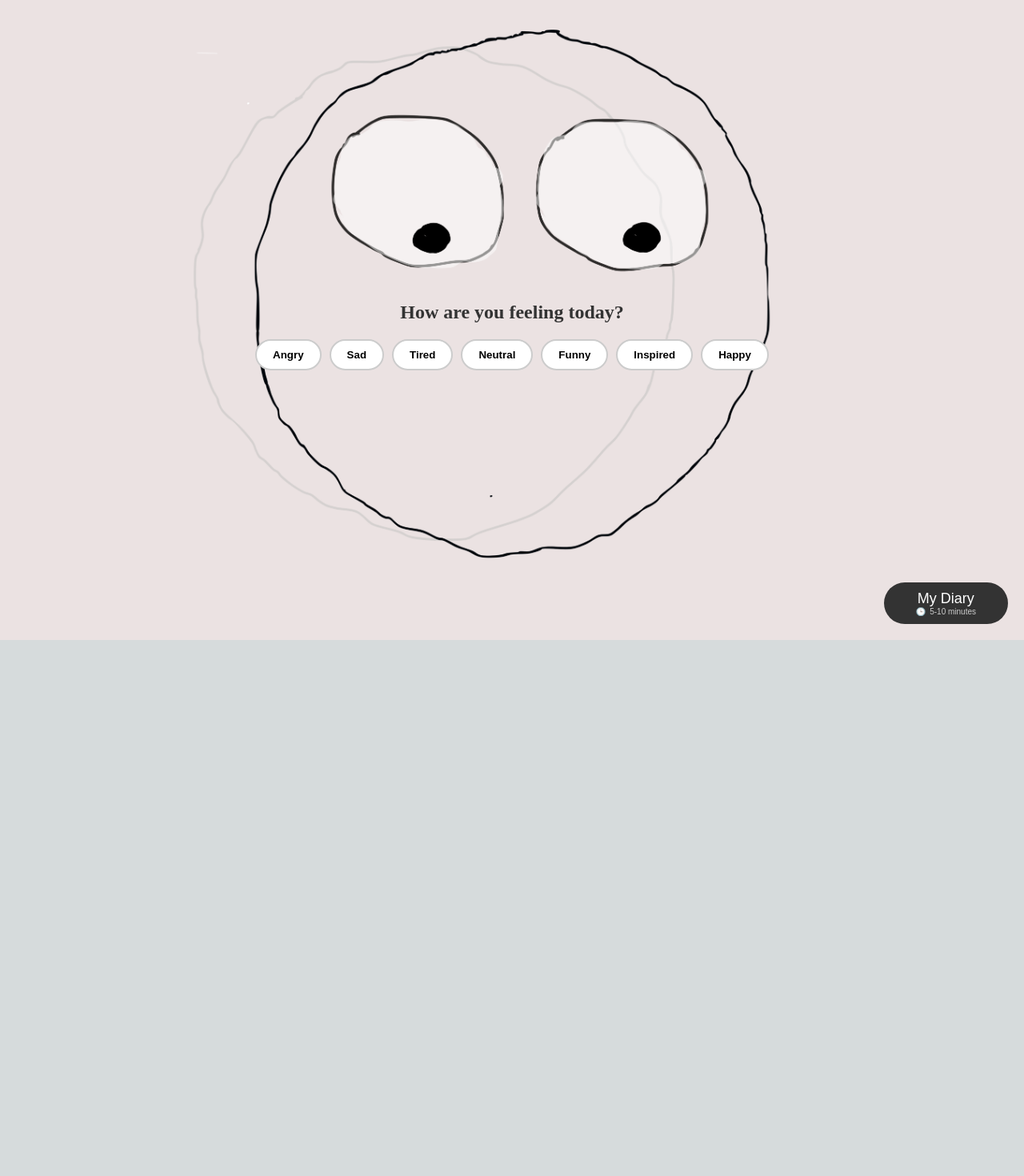
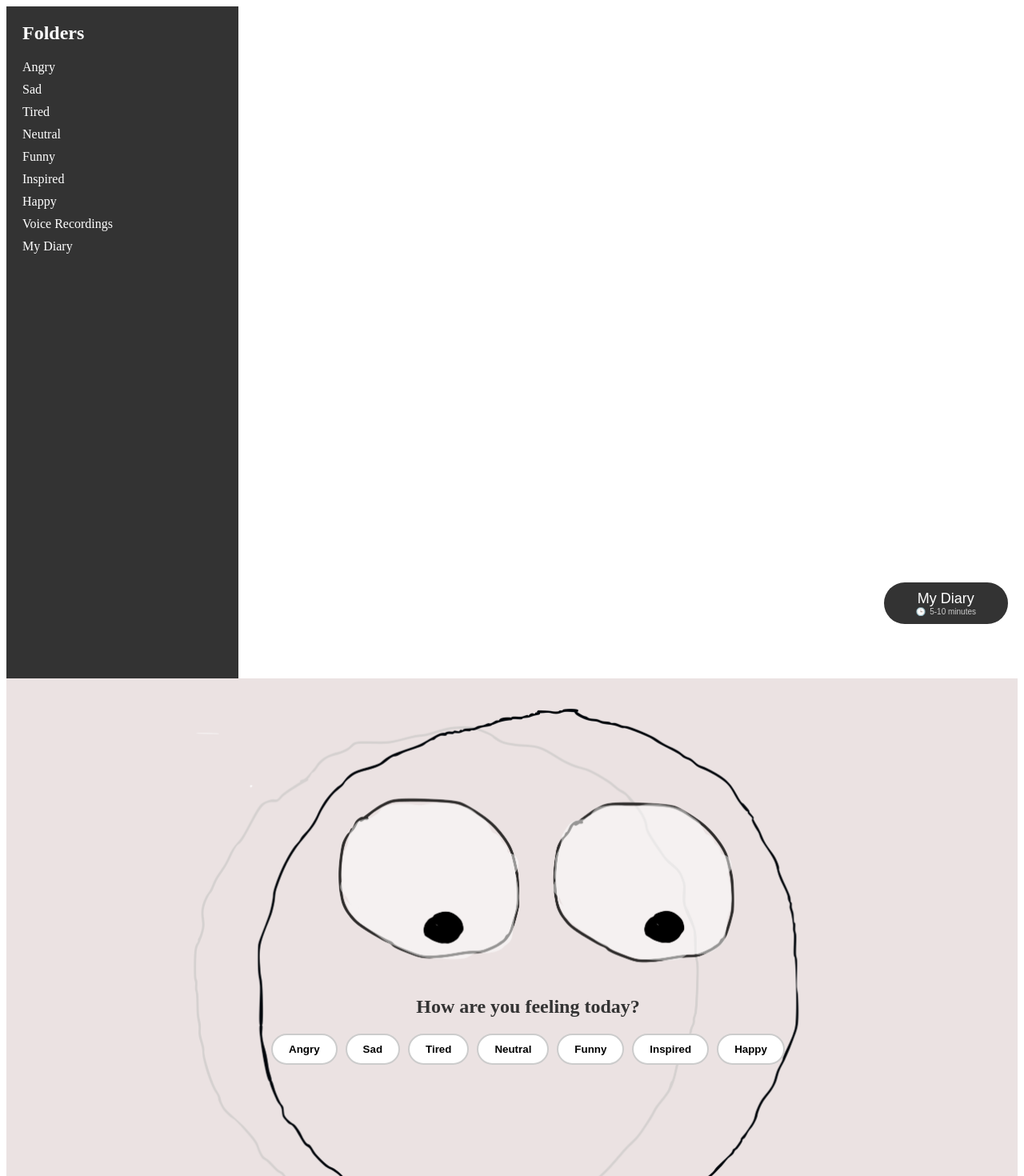
Before and after one commit to ChelsyMutua/Pensa, a Next.js app: page / in a window 1280 px wide. Shown: the top 1470 px of the page at 80% size. Before the commit the page ends 800 px from the top, so only its background shows below. Built offline with nearby package versions, Linux system fonts and the light colour scheme.

Commit message:
try to fix home screen

```diff
--- a/package.json
+++ b/package.json
@@ -9,9 +9,10 @@
     "lint": "next lint"
   },
   "dependencies": {
+    "antd": "^5.19.4",
+    "next": "14.2.5",
     "react": "^18",
-    "react-dom": "^18",
-    "next": "14.2.5"
+    "react-dom": "^18"
   },
   "devDependencies": {
     "eslint": "^8",
--- /dev/null
+++ b/src/app/components/MainContent.module.css
@@ -0,0 +1,23 @@
+/* src/app/components/MainContent.module.css */
+.mainContent {
+  flex: 1;
+  background-image: url('/splashbg.png');
+  background-size: cover;
+  background-position: center;
+  padding: 20px;
+  display: flex;
+  justify-content: center;
+  align-items: center;
+}
+
+.textArea {
+  width: 100%;
+  height: 80vh;
+  padding: 20px;
+  border: none;
+  border-radius: 8px;
+  box-shadow: 0 0 10px rgba(0, 0, 0, 0.1);
+  font-size: 16px;
+  resize: none;
+  outline: none;
+}
--- /dev/null
+++ b/src/app/components/Sidebar.js
@@ -0,0 +1,22 @@
+// src/app/components/Sidebar.js
+"use client";
+import styles from './sidebar.module.css';
+
+export default function Sidebar() {
+  return (
+    <div className={styles.sidebar}>
+      <h2>Folders</h2>
+      <ul>
+        <li>Angry</li>
+        <li>Sad</li>
+        <li>Tired</li>
+        <li>Neutral</li>
+        <li>Funny</li>
+        <li>Inspired</li>
+        <li>Happy</li>
+        <li>Voice Recordings</li>
+        <li>My Diary</li>
+      </ul>
+    </div>
+  );
+}
--- /dev/null
+++ b/src/app/components/SplashScreen.js
@@ -0,0 +1,10 @@
+// src/app/components/SplashScreen.js
+"use client";
+import styles from './SplashScreen.module.css';
+
+export default function SplashScreen() {
+  return (
+    <div className={styles.splashContainer}>
+    </div>
+  );
+}
--- /dev/null
+++ b/src/app/components/SplashScreen.module.css
@@ -0,0 +1,13 @@
+/* src/app/components/SplashScreen.module.css */
+.splashContainer {
+    height: 100vh;
+    width: 100vw;
+    display: flex;
+    justify-content: center;
+    align-items: center;
+    background-image: url('/splashbg.png');
+    background-size: cover;
+    background-position: center;
+    color: white;
+    font-size: 24px;
+  }
--- /dev/null
+++ b/src/app/components/sidebar.module.css
@@ -0,0 +1,22 @@
+/* src/app/components/Sidebar.module.css */
+.sidebar {
+    width: 250px;
+    background-color: #333;
+    color: white;
+    padding: 20px;
+    height: 100vh;
+    overflow-y: auto;
+  }
+
+  .sidebar h2 {
+    margin-top: 0;
+  }
+
+  .sidebar ul {
+    list-style-type: none;
+    padding: 0;
+  }
+
+  .sidebar li {
+    margin: 10px 0;
+  }
--- a/src/app/globals.css
+++ b/src/app/globals.css
@@ -1,4 +1,4 @@
-:root {
+/* :root {
   --max-width: 1100px;
   --border-radius: 12px;
   --font-mono: ui-monospace, Menlo, Monaco, "Cascadia Mono", "Segoe UI Mono",
@@ -105,3 +105,16 @@ a {
     color-scheme: dark;
   }
 }
+
+
+
+ */
+ /* src/app/globals.css */
+body {
+  margin: 0;
+  font-family: -apple-system, BlinkMacSystemFont, "Segoe UI", Roboto, "Helvetica Neue", Arial, "Noto Sans", sans-serif, "Apple Color Emoji", "Segoe UI Emoji", "Segoe UI Symbol", "Noto Color Emoji";
+}
+
+html, body, #__next {
+  height: 100%;
+}
--- a/src/app/layout.js
+++ b/src/app/layout.js
@@ -1,11 +1,17 @@
+// src/app/Layout.js
 "use client";
+import Sidebar from './components/Sidebar';
+import styles from './layout.module.css';
 
-import './globals.css';
-
-export default function RootLayout({ children }) {
-    return (
-        <html lang="en">
-            <body>{children}</body>
-        </html>
-    );
+export default function Layout({ children }) {
+  return (
+    <html lang="en">
+      <body>
+        <div className={styles.container}>
+          <Sidebar />
+          {children}
+        </div>
+      </body>
+    </html>
+  );
 }
--- /dev/null
+++ b/src/app/layout.module.css
@@ -0,0 +1,16 @@
+/* src/app/layout.module.css */
+.header {
+  background-color: #001529;
+  color: white;
+  text-align: center;
+  padding: 0 20px;
+  font-size: 24px;
+  line-height: 64px;
+}
+
+.siteLayoutContent {
+  padding: 24px;
+  margin: 0;
+  min-height: 280px;
+  background: #fff;
+}
--- a/src/app/page.js
+++ b/src/app/page.js
@@ -1,20 +1,34 @@
-// pages/page.js
+// src/app/pages/page.js
 "use client";
 import Head from 'next/head';
+import { useState, useEffect } from 'react';
 import ButtonsWithBackground from './components/buttons/ButtonsWithBackground';
+import SplashScreen from './components/SplashScreen';
 import styles from './page.module.css';
 
 export default function Home() {
+  const [isLoading, setIsLoading] = useState(true);
+
+  useEffect(() => {
+    const timer = setTimeout(() => {
+      setIsLoading(false);
+    }, 4000); // 4 seconds
+
+    return () => clearTimeout(timer); // Cleanup the timer
+  }, []);
+
   return (
-    <div className={styles.pageContainer}>
+    <>
       <Head>
         <title>Emotion Tracker</title>
         <meta name="description" content="Track your feelings" />
         <link rel="icon" href="/favicon.ico" />
       </Head>
-      <main className={styles.mainContent}>
-        <ButtonsWithBackground />
-      </main>
-    </div>
+      <div className={styles.pageContainer}>
+        <main className={styles.mainContent}>
+          {isLoading ? <SplashScreen /> : <ButtonsWithBackground />}
+        </main>
+      </div>
+    </>
   );
 }
```
Also changed, not shown: src/app/components/MainContent.js (added, +11 -0 lines), 2 other files (tests, documents, lock files or other folders).
